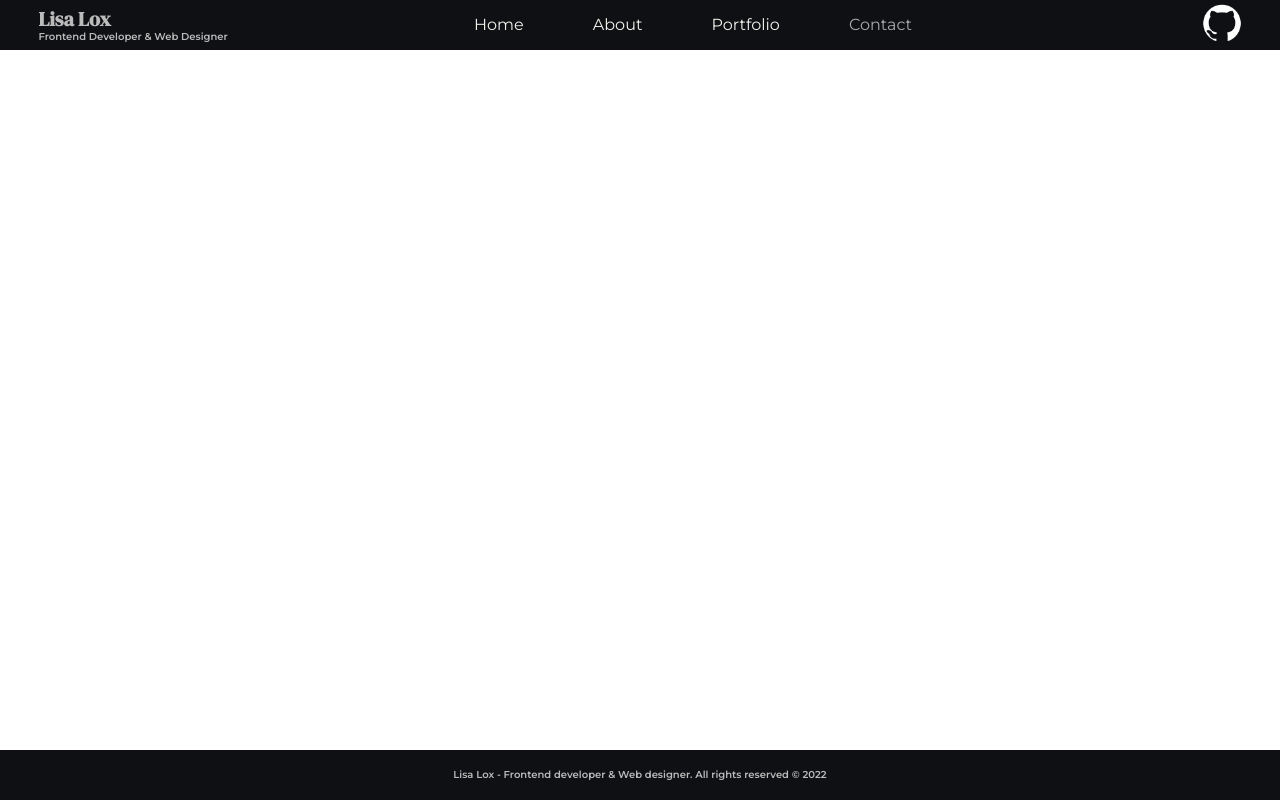
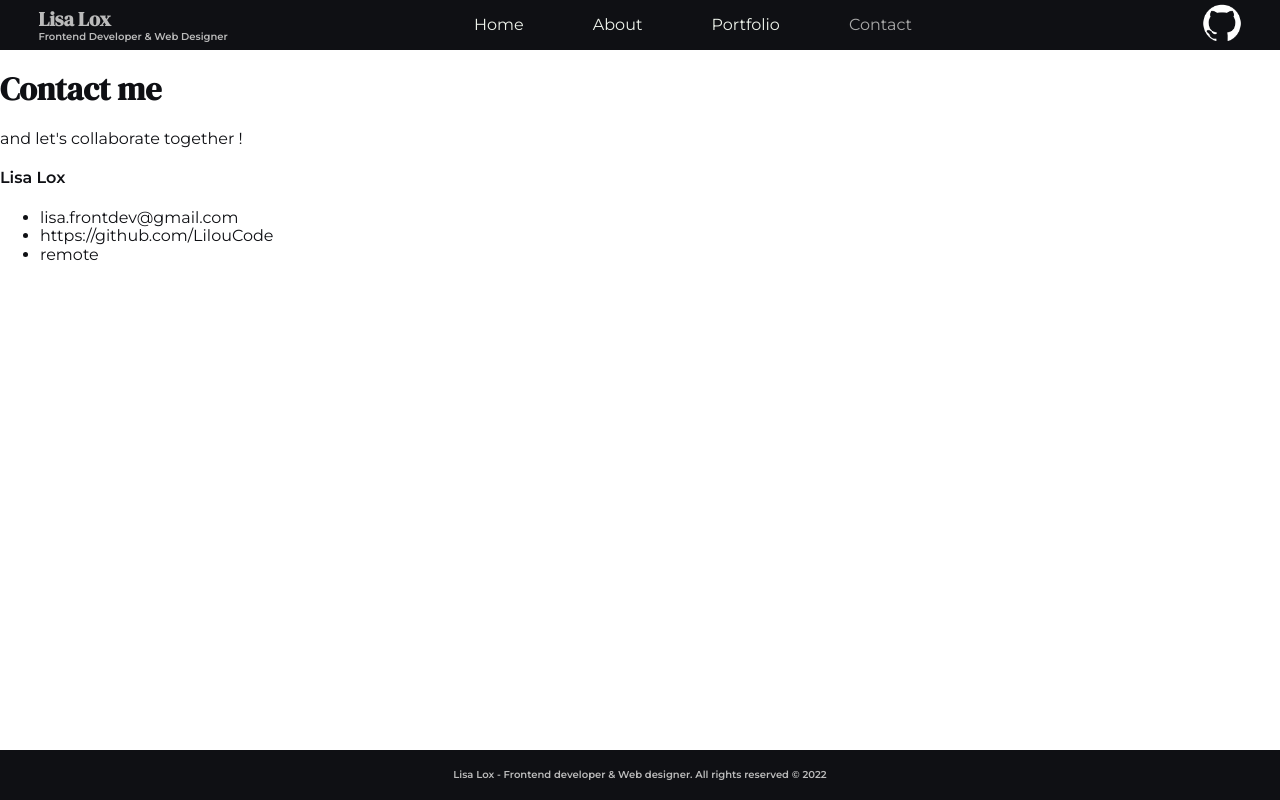
Before and after one commit to LilouCode/my-portfolio, a React (Create React App) app: page /contact in a window 1280 px wide. Built offline with nearby package versions, Linux system fonts and the light colour scheme.

Commit message:
feat(pages): add data

```diff
--- a/src/component/pages/About.jsx
+++ b/src/component/pages/About.jsx
@@ -1,6 +1,22 @@
-import { Page } from "../templates/Page"
-export const About = () =>{
-    return(
-        <Page/>
-    )
-}
+import { Page } from "../templates/Page";
+import Me from "../../assets/images/Me.jpg";
+export const About = () => {
+  return (
+    <Page
+      chilidren={
+        <div className="about">
+          <div className="about__main">
+            <h1>About me</h1>
+            <p>
+              After several years of webdesign, I decided to push the limits of
+              my skills by becoming Frontend developer.
+            </p>
+          </div>
+          <div className="about__asside">
+            <img className="about__img" src={Me} alt="Lisa Lox" />
+          </div>
+        </div>
+      }
+    />
+  );
+};
--- a/src/component/pages/Contact.jsx
+++ b/src/component/pages/Contact.jsx
@@ -1,8 +1,31 @@
-import { Page } from "../templates/Page"
+import { Page } from "../templates/Page";
+import contact from "../../data/contact";
 export const Contact = () =>{
+    const data = contact;
     return(
-        <Page>
-            <div></div>
-        </Page>
+        <Page chilidren={
+            <div className="contact">
+          <div className="contact__main">
+            <h1>Contact me</h1>
+            <p>
+              and let's collaborate together !
+            </p>
+          </div>
+          <div className="contact__asside">
+            <h4>{data.name}</h4>
+            <ul>
+                <li>
+                    {data.email}
+                </li>
+                <li>
+                    {data.github}
+                </li>
+                <li>
+                    {data.place}
+                </li>
+            </ul>
+          </div>
+          </div>
+        }/>
     )
 }
--- a/src/component/pages/Home.jsx
+++ b/src/component/pages/Home.jsx
@@ -1,4 +1,3 @@
-import { Link } from "react-router-dom";
 import { HeaderLanding } from "../organisms/headers/HeaderLanding";
 import GithubQR from "../../assets/images/GithubQR.png";
 export const Home = () => {
@@ -7,9 +6,9 @@ export const Home = () => {
       <div className="home__main">
       <HeaderLanding />
       <div className="home__visual">
-        <Link className="home__link" to={'/'}>
+        <a className="home__link" href={'https://github.com/LilouCode'}>
           <img className="home__link__img" src={GithubQR} alt="Visit my GitHub profile" />
-        </Link>
+        </a>
       </div>
       </div>
     </div>
--- a/src/component/pages/Portfolio.jsx
+++ b/src/component/pages/Portfolio.jsx
@@ -1,8 +1,19 @@
 import { Page } from "../templates/Page"
+import { GridProjects } from "../organisms/grids/GridProjects"
 export const Portfolio = () =>{
     return(
-        <Page>
-            <div></div>
-        </Page>
+        <Page chilidren={
+            <div className="portfolio">
+          <div className="portfolio__main">
+            <div>
+            <h1>Portfolio</h1>
+            <p>
+            Here is a selection of projects that have enriched my knowledge
+            </p>
+            </div>
+            <GridProjects/>
+          </div>
+        </div>
+        }/>
     )
 }
```
Also changed, not shown: src/component/templates/Landing.jsx (deleted).
